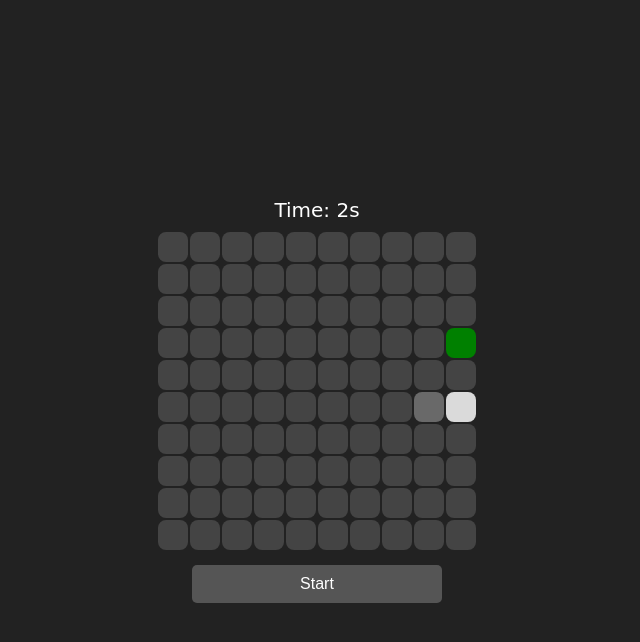
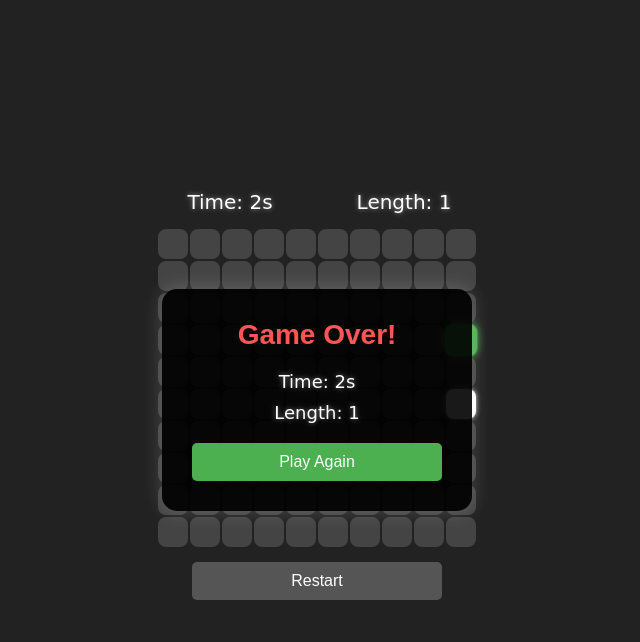
Before and after one commit to zxARYAxz/Snake-game, a plain HTML site: page index.html in a window 1280 px wide. Both pictures are taken after a click on the button "Start". Shown: the whole page, without its empty margins (323-963 px from the left). Drawn offline with Linux system fonts and the light colour scheme.

Commit message:
Hit me Baby one more time

```diff
--- a/index.html
+++ b/index.html
@@ -8,11 +8,25 @@
 </head>
 <body>
   <div id="game-container">
-    <div id="timer">Time: 0s</div>
+    <div id="stats">
+      <div id="timer">Time: 0s</div>
+      <div id="score">Length: 1</div>
+    </div>
     <div id="game-board"></div>
     <div id="controls">
       <button id="start-button">Start</button>
+      <button id="restart-button" style="display: none;">Restart</button>
     </div>
+  </div>
+
+  <div id="game-over">
+    <h2>Game Over!</h2>
+    <div id="final-stats">
+      <div id="final-time">Time: 0s</div>
+      <div id="final-length">Length: 1</div>
+    </div>
+    <button id="restart-game">Play Again</button>
+  </div>
   <script src="script.js"></script>
 </body>
 </html>
--- a/script.js
+++ b/script.js
@@ -3,7 +3,11 @@ const cellSize = 30;
     const gameBoard = document.getElementById("game-board");
     const startButton = document.getElementById("start-button");
     const restartButton = document.getElementById("restart-button");
+    const restartGameButton = document.getElementById("restart-game");
     const timerDisplay = document.getElementById("timer");
+    const scoreDisplay = document.getElementById("score");
+    const gameOverDisplay = document.getElementById("game-over");
+    const finalStatsDisplay = document.getElementById("final-stats");
 
     let snake = [{ x: 5, y: 5 }];
     let food = generateFood();
@@ -14,6 +18,7 @@ let time = 0;
 
     // Create the game board
     function createBoard() {
+      gameBoard.innerHTML = '';
       for (let y = 0; y < boardSize; y++) {
         for (let x = 0; x < boardSize; x++) {
           const cell = document.createElement("div");
@@ -47,6 +52,9 @@ function draw() {
 
       const foodIndex = food.y * boardSize + food.x;
       cells[foodIndex].classList.add("food");
+
+      // Update score display
+      scoreDisplay.textContent = `Length: ${snake.length}`;
     }
 
     // Update the game state
@@ -84,8 +92,12 @@ function startGame() {
       direction = { x: 1, y: 0 };
       time = 0;
       timerDisplay.textContent = "Time: 0s";
+      scoreDisplay.textContent = "Length: 1";
+      gameOverDisplay.style.display = "none";
+      startButton.style.display = "none";
+      restartButton.style.display = "inline-block";
       draw();
-  gameInterval = setInterval(update, 700);
+      gameInterval = setInterval(update, 500);
       timerInterval = setInterval(() => {
         time++;
         timerDisplay.textContent = `Time: ${time}s`;
@@ -96,12 +108,14 @@ function startGame() {
     function endGame() {
       clearInterval(gameInterval);
       clearInterval(timerInterval);
-  alert(`Game Over! Time: ${time}s`);
+      document.getElementById('final-time').textContent = `Time: ${time}s`;
+      document.getElementById('final-length').textContent = `Length: ${snake.length}`;
+      gameOverDisplay.style.display = "block";
     }
 
     // Handle keyboard input
     function handleKeyPress(event) {
-  const key = event.code; // Use event.code instead of event.key
+      const key = event.code;
 
       // Move up (W key or ArrowUp)
       if ((key === "KeyW" || key === "ArrowUp") && direction.y !== 1) {
@@ -123,6 +137,8 @@ function handleKeyPress(event) {
 
     // Event listeners
     startButton.addEventListener("click", startGame);
+    restartButton.addEventListener("click", startGame);
+    restartGameButton.addEventListener("click", startGame);
     document.addEventListener("keydown", handleKeyPress);
 
     // Initialize the board
--- a/style.css
+++ b/style.css
@@ -11,6 +11,14 @@ body {
 
 #game-container {
   text-align: center;
+}
+
+#stats {
+  display: flex;
+  justify-content: center;
+  gap: 5px;
+  gap: 30px;
+  margin-bottom: 15px;
 }
 
 #game-board {
@@ -31,14 +39,26 @@ body {
 
 .snake {
   background-color: white;
+  box-shadow: 0 0 5px rgba(255, 255, 255, 0.8);
 }
 
 .food {
-  background-color: green;
+  background-color: #4CAF50;
+  box-shadow: 0 0 8px #4CAF50;
+  animation: pulse 1s infinite alternate;
+}
+
+@keyframes pulse {
+  from { transform: scale(0.9); }
+  to { transform: scale(1.1); }
 }
 
 #controls {
   margin-bottom: 10px;
+  display: flex;
+  flex-direction: column;
+  align-items: center;
+  gap: 10px;
 }
 
 button {
@@ -51,17 +71,69 @@ button {
   cursor: pointer;
   font-size: 16px;
   border-radius: 5px;
-  outline:none;
-  transition: background-color 0.2s ease;
+  outline: none;
+  transition: all 0.2s ease;
 }
 
 button:hover {
   background-color: #777;
+  transform: translateY(-2px);
 }
 
-#timer {
+button:active {
+  transform: translateY(0);
+}
+
+#timer, #score {
   font-family: cursive;
   font-size: 20px;
-  margin-top: 10px;
-  margin-bottom: 10px;
+  text-shadow: 0 0 5px rgba(255, 255, 255, 0.5);
+  width: 100%;
+  text-align: center;
 }
+
+#game-over {
+  position: absolute;
+  top: 50%;
+  left: 50%;
+  transform: translate(-50%, -50%);
+  background-color: rgba(0, 0, 0, 0.9);
+  padding: 30px;
+  border-radius: 15px;
+  text-align: center;
+  display: none;
+  box-shadow: 0 0 20px rgba(255, 255, 255, 0.2);
+  z-index: 10;
+  width: 250px;
+}
+
+#game-over h2 {
+  margin-top: 0;
+  color: #ff5555;
+  font-size: 28px;
+  margin-bottom: 20px;
+}
+
+#final-stats {
+  display: flex;
+  flex-direction: column;
+  gap: 10px;
+  font-size: 18px;
+  margin: 20px 0;
+}
+#final-time, #final-length {
+  font-family: cursive;
+  text-shadow: 0 0 5px rgba(255, 255, 255, 0.5);
+}
+
+#restart-button {
+  display: none;
+}
+
+#restart-game {
+  background-color: #4CAF50;
+}
+
+#restart-game:hover {
+  background-color: #45a049;
+}
```
Lines whose indentation alone changed are shown as unchanged.
